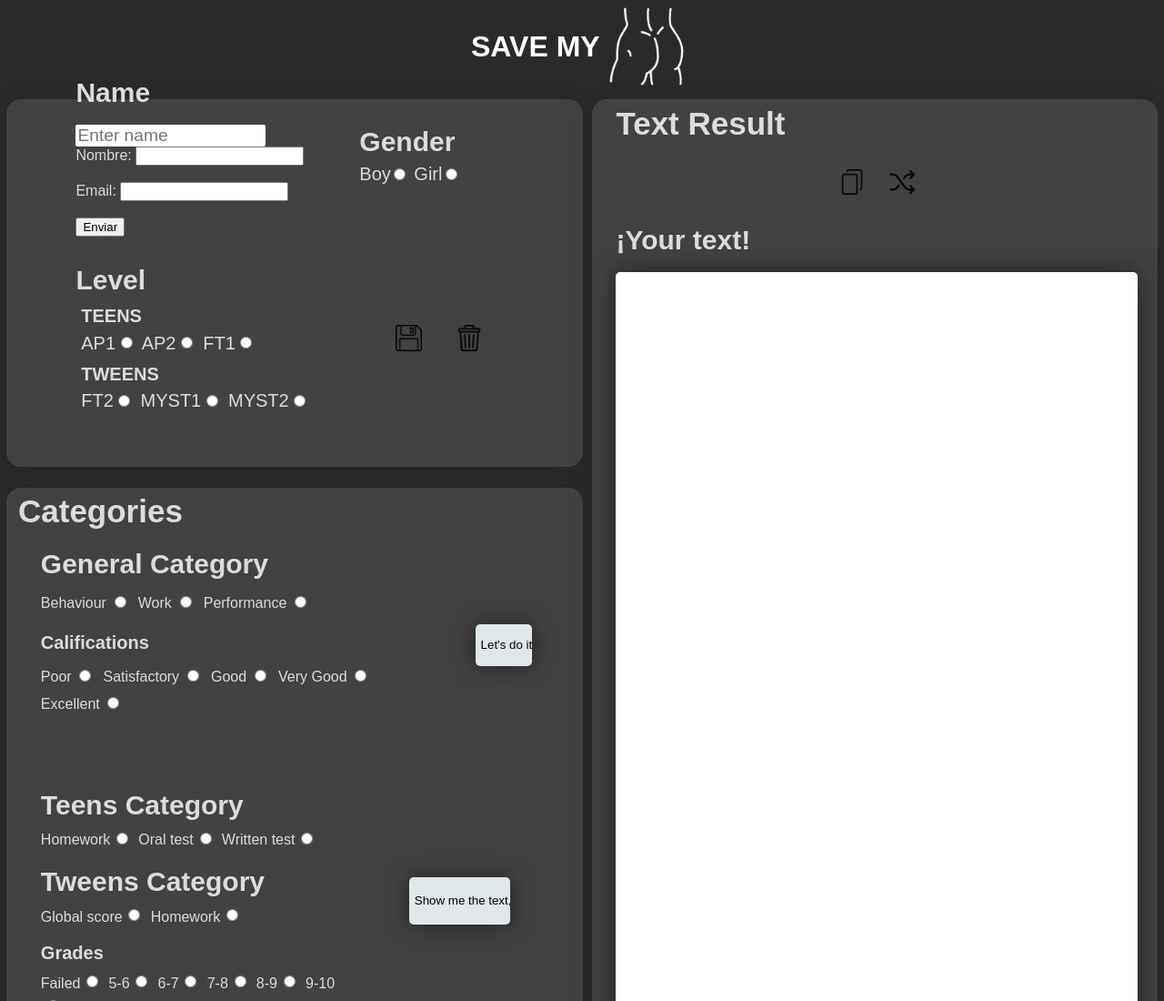
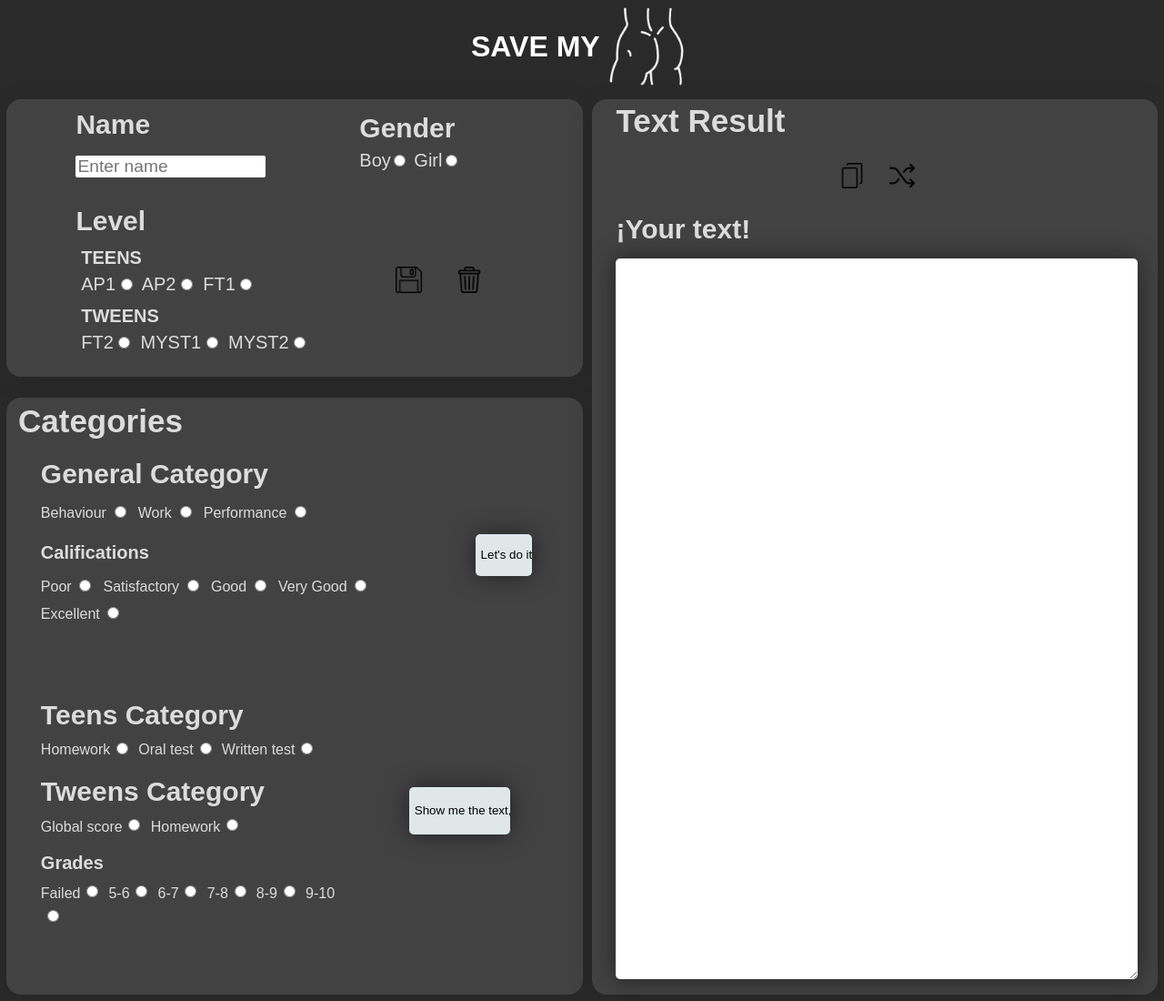
Before and after one commit to NuriaLiano/save-my-ass, a website: page views/index.html in a window 1280 px wide. Shown: the top 1100 px of the page at 91% size. Drawn offline with Linux system fonts and the light colour scheme.

Commit message:
remove old form

```diff
--- a/views/index.html
+++ b/views/index.html
@@ -26,15 +26,6 @@
             <div class="inputname">
                 <h3 class="title">Name</h3>
                 <input type="text" name="childname" id="childname" placeholder="Enter name">
-                <form id="miFormulario">
-                    <label for="nombre">Nombre:</label>
-                    <input type="text" id="nombre" name="nombre"><br><br>
-
-                    <label for="email">Email:</label>
-                    <input type="email" id="email" name="email"><br><br>
-
-                    <button type="submit">Enviar</button>
-                  </form>
             </div>
             <div class="gender">
                 <h3 class="title">Gender</h3>
```
